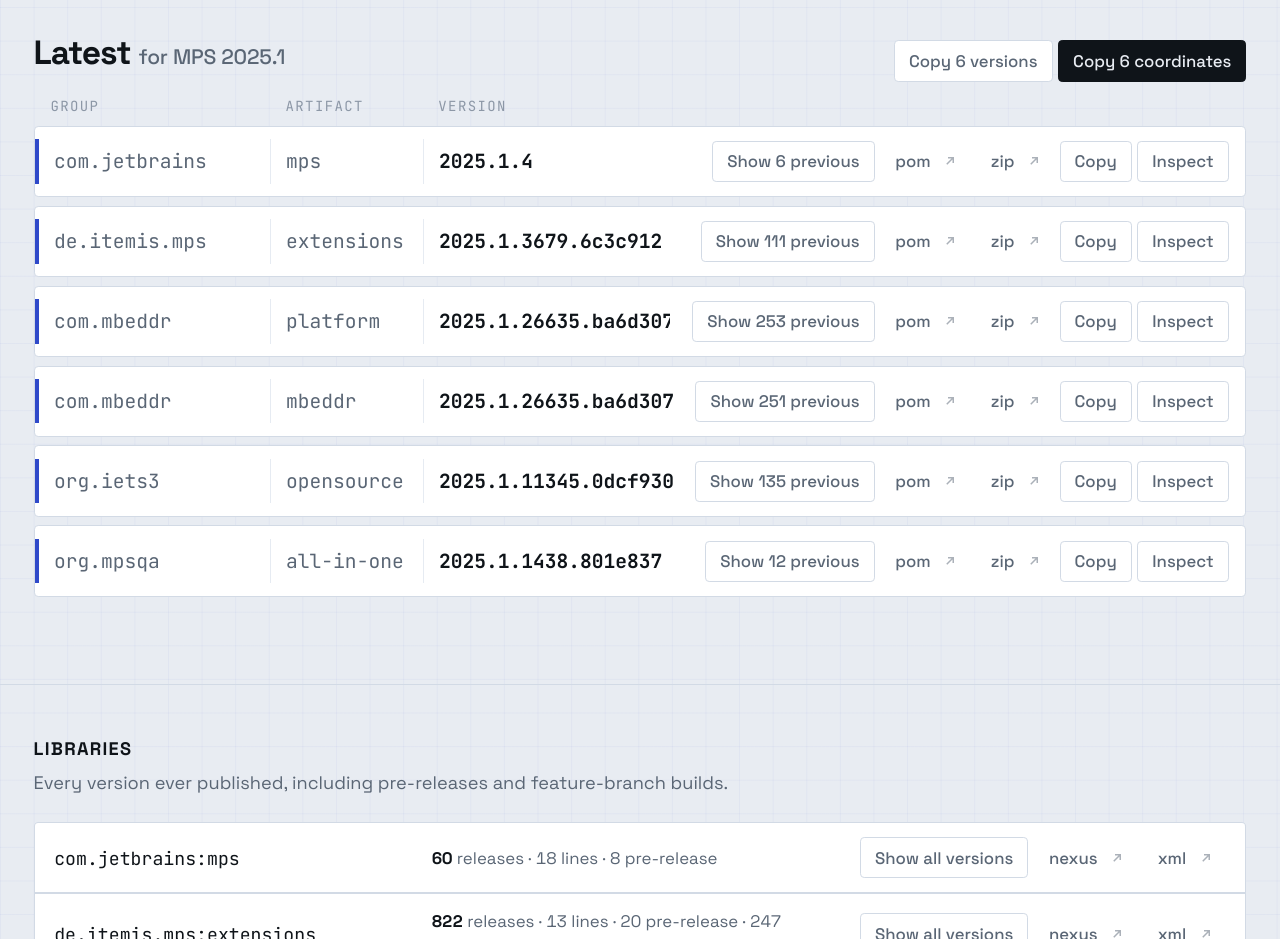
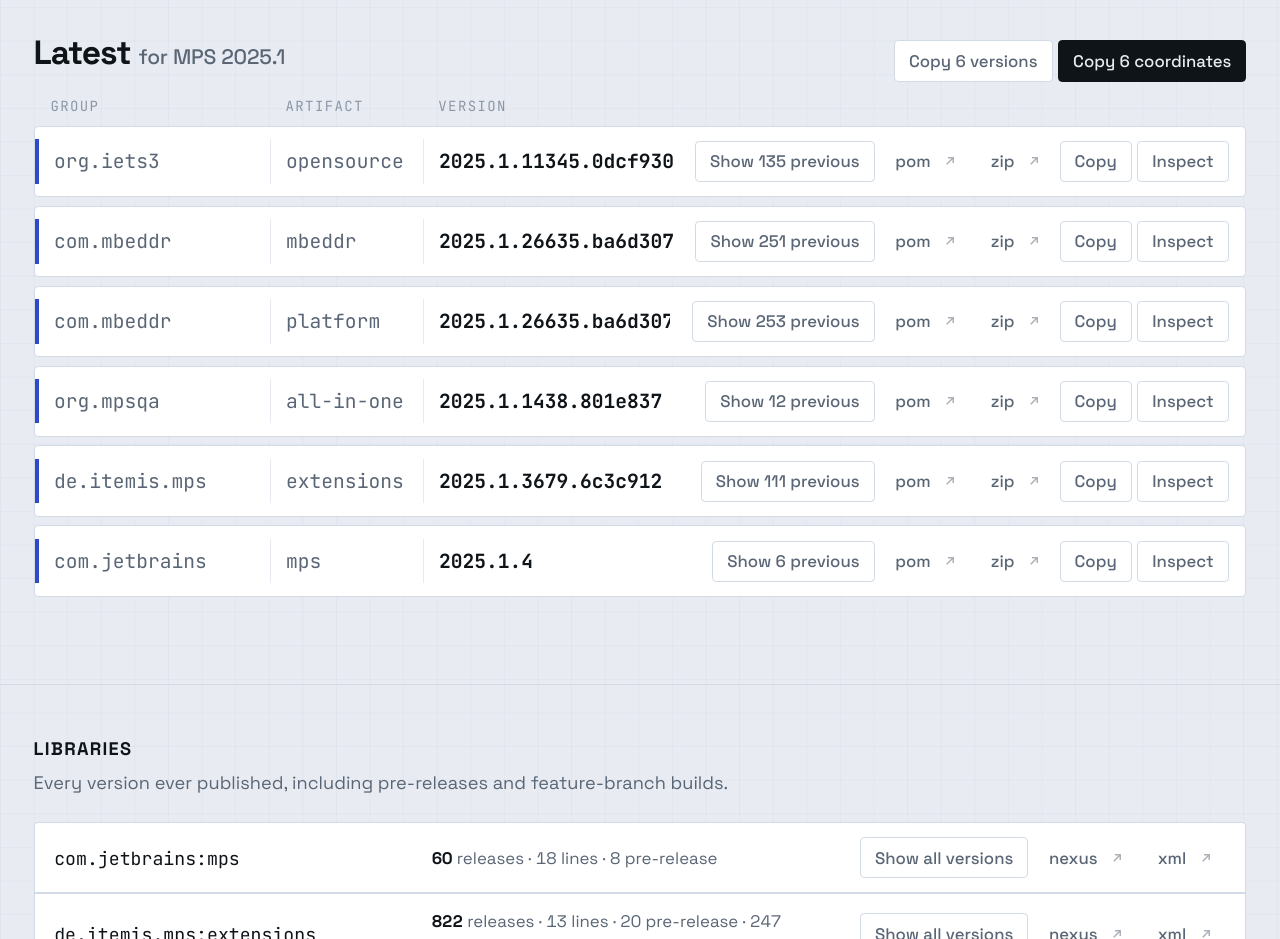
Before and after one commit to nkoester/mps-libraries-latest-version-finder, a website: page index.html in a window 1280 px wide. Shown: the part 900-1839 px from the top of the page. Drawn offline with Linux system fonts and the light colour scheme.

Commit message:
Re-order items

```diff
--- a/index.html
+++ b/index.html
@@ -1379,6 +1379,16 @@
       /** Release line selected when the page loads. */
       const DEFAULT_LINE = "2025.1";
 
+      /** Order of the "Latest for MPS ..." board: top-level libraries first. */
+      const BOARD_ORDER = [
+        "org.iets3_opensource",
+        "com.mbeddr_mbeddr",
+        "com.mbeddr_platform",
+        "org.mpsqa_all-in-one",
+        "de.itemis.mps_extensions",
+        "com.jetbrains_mps",
+      ];
+
       const state = {
         generatedAt: null,
         libraries: [],
@@ -1596,14 +1606,15 @@
         }
         $("board-note").innerHTML = notes.join(" ");
 
-        // Ordered by the dependency stack (MPS, then what builds on it), which is
-        // the order libraries.json declares. Libraries with no build for this line
-        // come last -- the negative answer is information too.
-        const rank = new Map(
-          state.libraries.map((library, index) => [library.slug, index]),
-        );
+        // Top of the stack first (what users pick), down to MPS itself. Libraries
+        // not listed in BOARD_ORDER follow in libraries.json order. Libraries with
+        // no build for this line come last -- the negative answer is information too.
+        const boardRank = (slug) => {
+          const pinned = BOARD_ORDER.indexOf(slug);
+          return pinned === -1 ? BOARD_ORDER.length + rankOf(slug) : pinned;
+        };
         const byStack = (a, b) =>
-          rank.get(a.library.slug) - rank.get(b.library.slug);
+          boardRank(a.library.slug) - boardRank(b.library.slug);
         const ordered = [
           ...entries.slice().sort(byStack),
           ...missing
```
